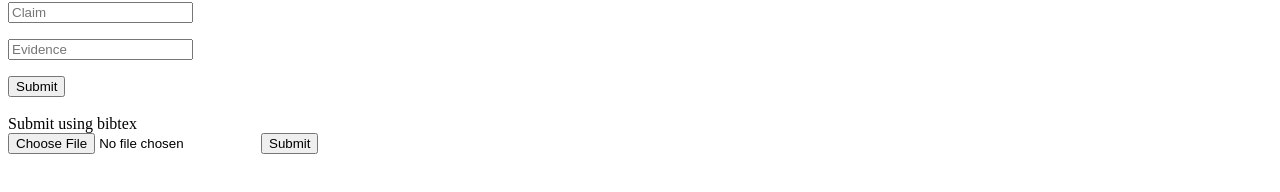
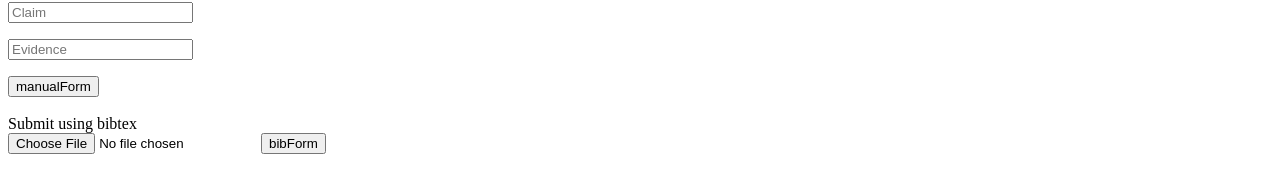
Before and after one commit to SylvCrane/SPEED-5002, a Next.js app in the folder frontend/: page /articles/new in a window 1280 px wide. Shown: the part 266-458 px from the top of the page. Built offline with nearby package versions, Linux system fonts and the light colour scheme.

Commit message:
Edited submission tests

```diff
--- a/frontend/package.json
+++ b/frontend/package.json
@@ -42,6 +42,7 @@
     "@types/formidable": "^3.4.3",
     "babel-jest": "^29.7.0",
     "jest": "^29.7.0",
-    "jest-environment-jsdom": "^29.7.0"
+    "jest-environment-jsdom": "^29.7.0",
+    "raw-loader": "^4.0.2"
   }
 }
--- a/frontend/src/components/SubmissionForm.tsx
+++ b/frontend/src/components/SubmissionForm.tsx
@@ -92,13 +92,13 @@ export default function SubmissionForm() {
         <input {...register("evidence")} placeholder="Evidence" />
       </p>
 
-      <input type="submit" />
+      <input type="submit" value="manualForm"/>
     </form>
     <br />
     <label>Submit using bibtex</label>
     <form onSubmit={handleBibSubmit} encType='multipart/form-data'>
         <input type="file" name="bibtex" accept=".txt" />
-        <input type="submit" />
+        <input type="submit" value = "bibForm"/>
     </form></></>
   );
 }
```
Also changed, not shown: frontend/_tests_/test.txt (added), 2 other files (tests, documents, lock files or other folders).
